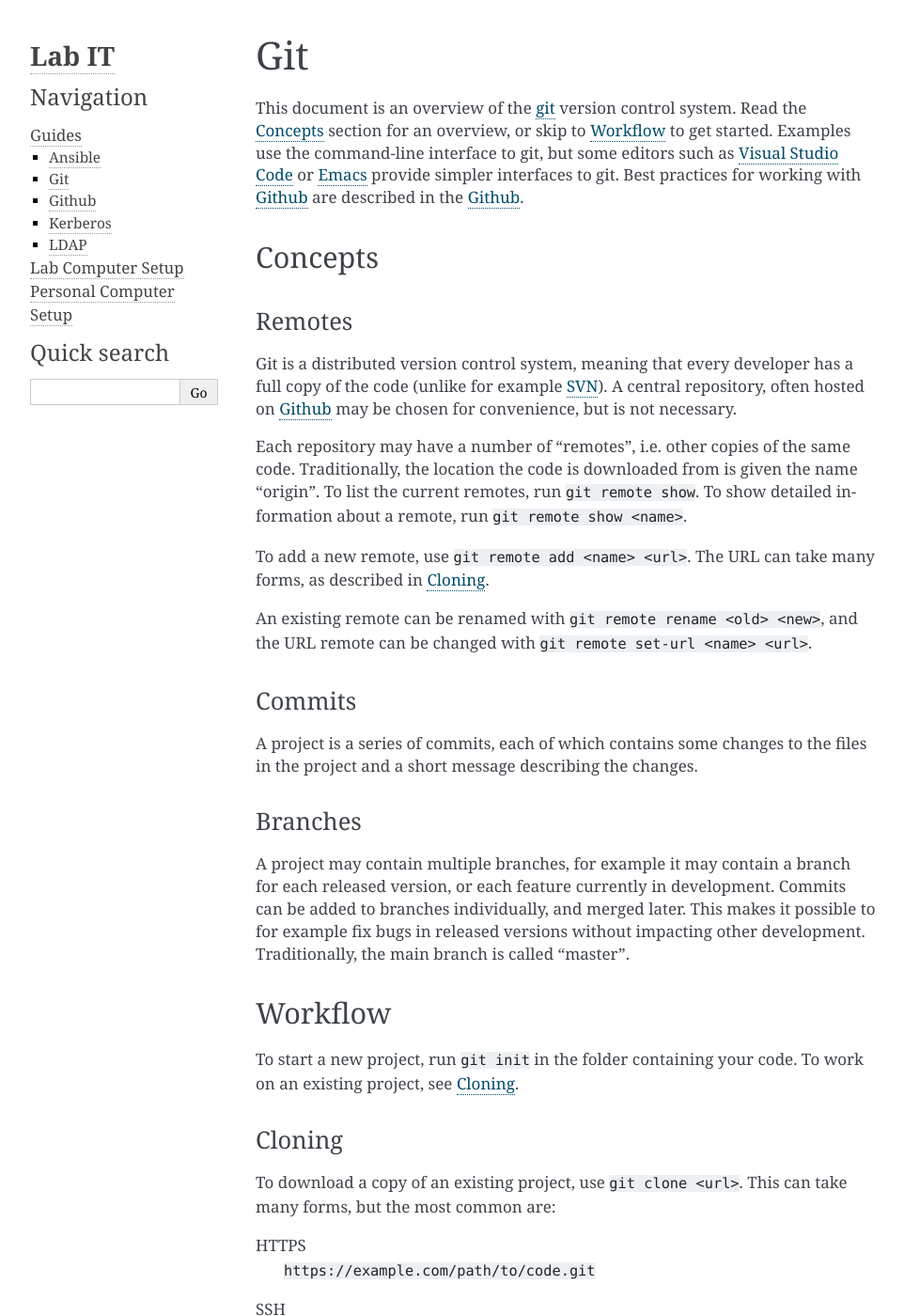
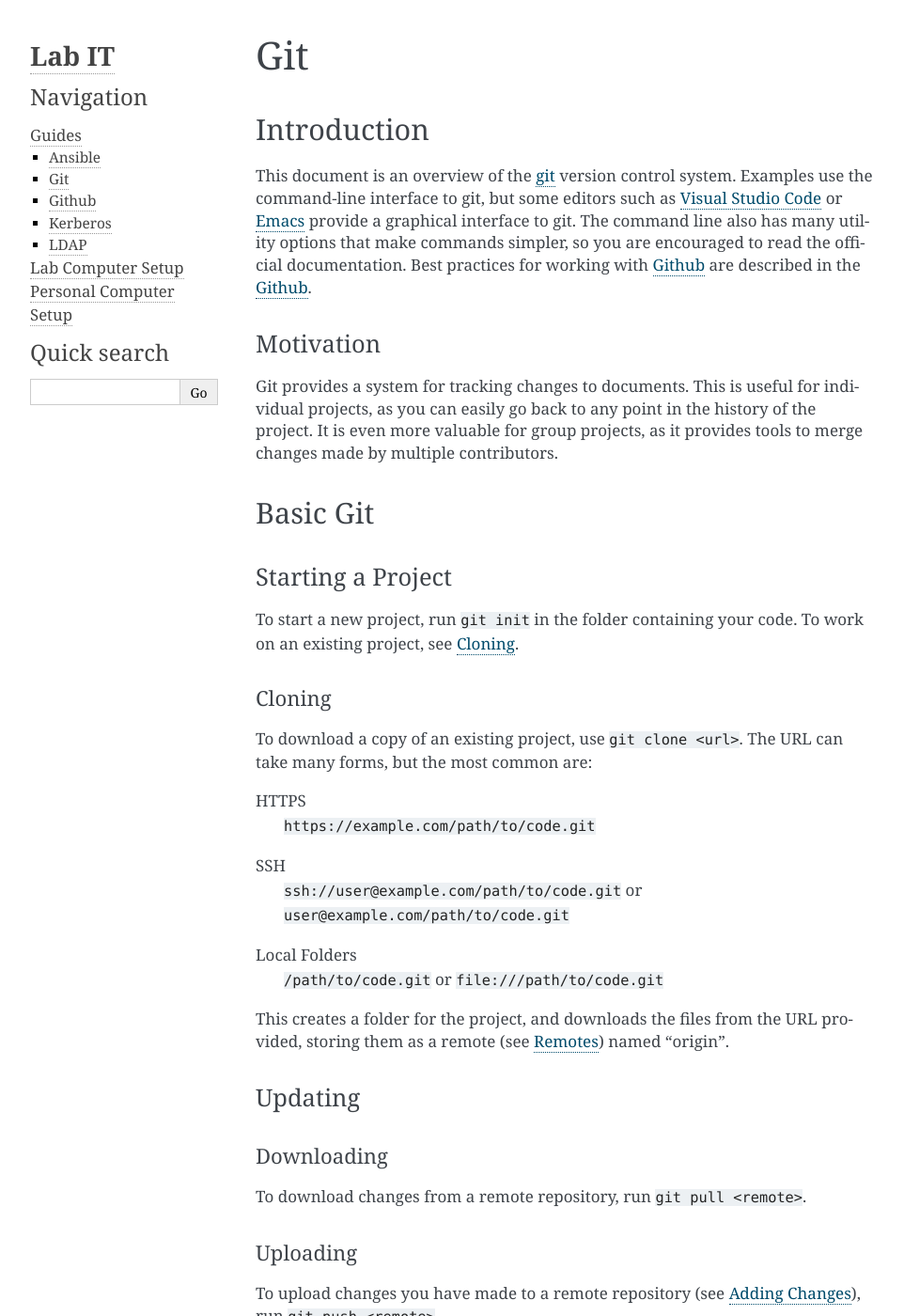
Before and after one commit to kwohlfahrt/computer-notes, a Sphinx documentation site: the page built from documentation/guides/git.rst, in a window 1280 px wide and 1400 px high. Shown: the whole window at 94% size, without its empty margins (148-1110 px from the left). Built offline with Sphinx 7.4.7, drawn with Linux system fonts in a browser that asks for light colours; some of the changed text lies outside the part shown.

Commit message:
Expand Git guide

```diff
--- a/documentation/guides/git.rst
+++ b/documentation/guides/git.rst
@@ -3,58 +3,37 @@
 Git
 ===
 
-This document is an overview of the git_ version control system. Read the
-`Concepts`_ section for an overview, or skip to `Workflow`_ to get started.
-Examples use the command-line interface to git, but some editors such as `Visual
-Studio Code`_ or `Emacs`_ provide simpler interfaces to git. Best practices for
-working with Github_ are described in the :ref:`github-guide`.
+Introduction
+++++++++++++
 
-Concepts
-++++++++
+This document is an overview of the git_ version control system. Examples use
+the command-line interface to git, but some editors such as `Visual Studio
+Code`_ or `Emacs`_ provide a graphical interface to git. The command line also
+has many utility options that make commands simpler, so you are encouraged to
+read the official documentation. Best practices for working with Github_ are
+described in the :ref:`github-guide`.
 
-Remotes
--------
+Motivation
+----------
 
-Git is a distributed version control system, meaning that every developer has a
-full copy of the code (unlike for example `SVN`_). A central repository, often
-hosted on Github_ may be chosen for convenience, but is not necessary.
+Git provides a system for tracking changes to documents. This is useful for
+individual projects, as you can easily go back to any point in the history of
+the project. It is even more valuable for group projects, as it provides tools
+to merge changes made by multiple contributors.
 
-Each repository may have a number of "remotes", i.e. other copies of the same
-code. Traditionally, the location the code is downloaded from is given the name
-"origin". To list the current remotes, run ``git remote show``. To show detailed
-information about a remote, run ``git remote show <name>``.
+Basic Git
++++++++++
 
-To add a new remote, use ``git remote add <name> <url>``. The URL can take many
-forms, as described in `Cloning`_.
-
-An existing remote can be renamed with ``git remote rename <old> <new>``, and
-the URL remote can be changed with ``git remote set-url <name> <url>``.
-
-Commits
--------
-
-A project is a series of commits, each of which contains some changes to the
-files in the project and a short message describing the changes.
-
-Branches
---------
-
-A project may contain multiple branches, for example it may contain a branch for
-each released version, or each feature currently in development. Commits can be
-added to branches individually, and merged later. This makes it possible to for
-example fix bugs in released versions without impacting other development.
-Traditionally, the main branch is called "master".
-
-Workflow
-++++++++
+Starting a Project
+------------------
 
 To start a new project, run ``git init`` in the folder containing your code. To
 work on an existing project, see `Cloning`_.
 
 Cloning
--------
+~~~~~~~
 
-To download a copy of an existing project, use ``git clone <url>``. This can
+To download a copy of an existing project, use ``git clone <url>``. The URL can
 take many forms, but the most common are:
 
 HTTPS
@@ -85,7 +64,10 @@
 Adding Changes
 --------------
 
-Adding changes is a two-step process with git.
+Adding changes is a two-step process with git. The first adds changes you have
+made to a staging area, and the second assigns them to a commit, which is a
+group of changes in a project's history. Once changes have been committed, they
+can be shared with other users.
 
 Staging
 ~~~~~~~
@@ -113,10 +95,93 @@
 create a commit containing the message and the changes. These changes can now be
 pulled from your repository, or pushed to a remote repository (see `Updating`_).
 
+Advanced Git
+++++++++++++
+
+Remotes
+-------
+
+It is possible to have more than one remote copy of the project. Traditionally,
+the location the code is cloned from is given the name "origin". To list the
+current remotes, run ``git remote show``. To show detailed information about a
+remote, run ``git remote show <name>``.
+
+To add a new remote, use ``git remote add <name> <url>``. The URL can take many
+forms, as described in `Cloning`_.
+
+An existing remote can be renamed with ``git remote rename <old> <new>``, and
+deleted with ``git remote delete <name>``. The URL remote can be changed with
+``git remote set-url <name> <url>``.
+
+Branches
+--------
+
+A project may contain multiple branches, for example a branch for each released
+version, or each feature currently in development. Commits can be added to
+branches individually, and merged later. Traditionally, the main branch is
+called "master". Additionally, the currently checked out branch has the special
+name "HEAD". When referring to branches in a remote repository, they are
+separated by a forward slash (e.g. ``origin/master`` refers to the branch
+``master`` at the remote ``origin``)
+
+To list the branches, use ``git branch --list``. To create a new branch based on
+an existing branch, run ``git branch <new> <existing>``. The existing branch may
+be in a remote repository, e.g. ``git branch testing origin/testing``. To switch
+to a branch, use ``git checkout <branch>``.
+
+Rebasing
+~~~~~~~~
+
+Rebasing changes what commit the current branch is based on. ``git rebase <base>
+<branch>`` inserts the changes in "base" before those of "branch".
+
+The ``--interactive`` option lets you edit which changes will be included, this
+lets you edit the history of a branch by rebasing onto an earlier version of
+itself. For example ``git rebase --interactive master~5 master`` will let you
+edit any of the previous 5 commits.
+
+Merging
+~~~~~~~
+
+To incorporate changes from different branches into the current branch, use
+``git merge <branches>`` (you can also refer to specific commits).
+
+Conflict Resolution
+~~~~~~~~~~~~~~~~~~~
+
+Merging and rebasing may result in an error if the changes made in the two
+branches conflict. The conflict will be presented as shown below:
+
+.. code-block:: none
+
+  ...
+  Here is some surrounding text.
+
+  <<<<<<< yours:sample.txt
+  Conflict resolution is hard;
+  let's go shopping.
+  =======
+  Git makes conflict resolution easy.
+  >>>>>>> theirs:sample.txt
+
+  The text continues here.
+  ...
+
+If this occurs, the file needs to be manually edited and added (see `Staging`_),
+before continuing. Once the conflict is resolved, run ``git rebase --continue``
+(or ``merge``) to proceed. If the merge is too complicated, ``git merge/rebase
+--abort`` resets your files to the state they were in before the merge.
+
+Stashing
+--------
+
+Merging and rebasing require a clean working directory (i.e. no changes to any
+files). To store your current changes, use ``git stash``. ``git stash --list``
+lists the current sets of stashed changes. ``git stash apply <stash>`` can then
+be used to re-apply these changes later, or ``git stash drop <stash>`` to forget
+them.
 
 .. _git: https://git-scm.com/
 .. _Github: https://github.com
-.. _git-clone: https://git-scm.com/docs/git-clone
 .. _Visual Studio Code: https://code.visualstudio.com/
 .. _Emacs: https://www.gnu.org/software/emacs/
-.. _SVN: https://subversion.apache.org/
```
